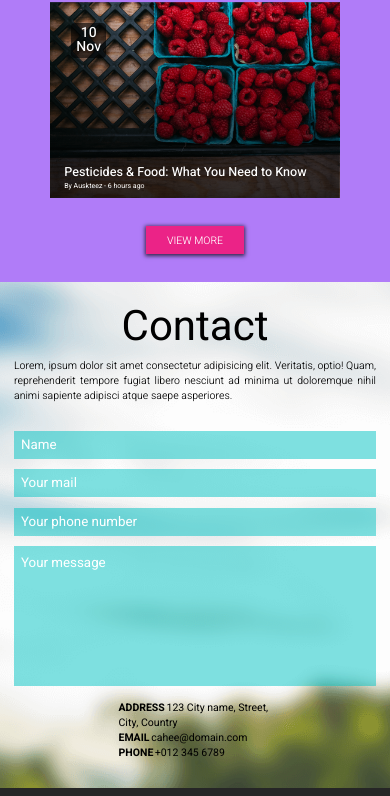
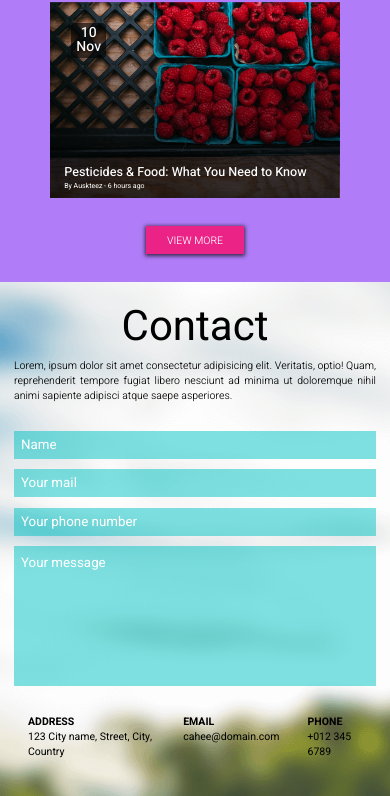
Before and after one commit to mwisniewski1991/weeklychallenge2, a website: page index.html in a window 390 px wide. Shown: the part 4054-4850 px from the top of the page. Drawn offline with Linux system fonts and the light colour scheme.

Commit message:
Update css

```diff
--- a/css/style.css
+++ b/css/style.css
@@ -472,9 +472,24 @@ main {
       outline: none; }
   .contact__details {
     width: 50%;
+    padding: 0 2rem;
+    display: flex;
+    flex-direction: column; }
+    @media (max-width: 600px) {
+      .contact__details {
+        width: 100%;
+        padding: 0 0;
+        flex-direction: row;
+        justify-content: space-around; } }
+  .contact__box {
     display: flex;
     flex-direction: column;
-    padding: 0 2rem; }
+    padding-left: 10rem; }
+    .contact__box:not(:last-child) {
+      margin-bottom: 2rem; }
+    @media (max-width: 600px) {
+      .contact__box {
+        padding: 2rem; } }
   .contact__head {
     font-size: 1.5rem;
     text-transform: uppercase; }
```
